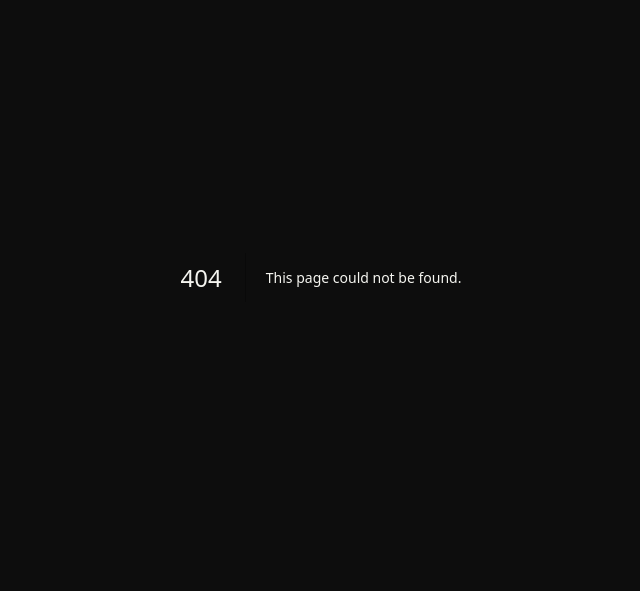
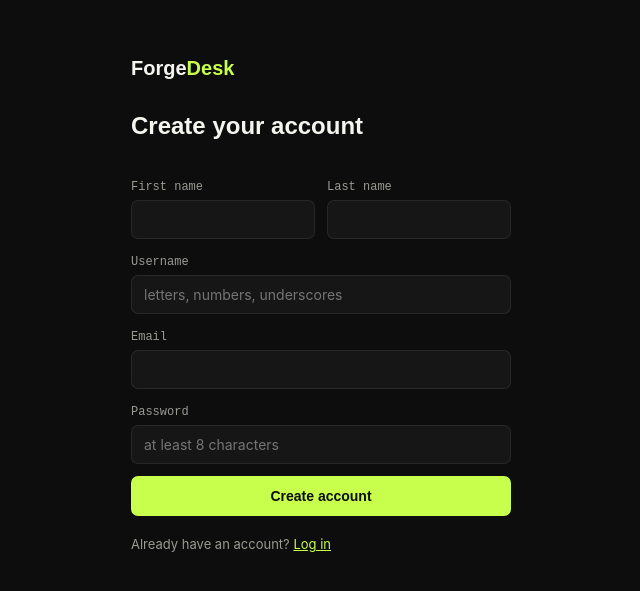
Before and after one commit to maxwellwire/ForgeDesk, a Next.js app: page /signup in a window 1280 px wide. Before the commit this address had no page. Shown: the part 123-714 px from the top of the page, without its empty margins (319-959 px from the left). Built offline with nearby package versions, Linux system fonts and the light colour scheme.

Commit message:
add signup page

```diff
--- /dev/null
+++ b/app/signup/page.tsx
@@ -0,0 +1,193 @@
+"use client";
+
+import { useState } from "react";
+import { useRouter } from "next/navigation";
+
+export default function SignupPage() {
+  const router = useRouter();
+  const [form, setForm] = useState({
+    firstName: "",
+    lastName: "",
+    username: "",
+    email: "",
+    password: "",
+  });
+  const [error, setError] = useState<string | null>(null);
+  const [loading, setLoading] = useState(false);
+
+  function update(field: string, value: string) {
+    setForm((prev) => ({ ...prev, [field]: value }));
+  }
+
+  async function handleSubmit(e: React.FormEvent) {
+    e.preventDefault();
+    setError(null);
+    setLoading(true);
+
+    try {
+      const res = await fetch("/api/auth/signup", {
+        method: "POST",
+        headers: { "Content-Type": "application/json" },
+        body: JSON.stringify(form),
+      });
+      const json = await res.json();
+
+      if (!json.success) {
+        setError(json.error?.message || "Signup failed. Please try again.");
+        setLoading(false);
+        return;
+      }
+
+      router.push("/dashboard");
+    } catch {
+      setError("Something went wrong. Please try again.");
+      setLoading(false);
+    }
+  }
+
+  return (
+    <main
+      style={{
+        minHeight: "100vh",
+        display: "flex",
+        alignItems: "center",
+        justifyContent: "center",
+        background: "#0D0D0D",
+        padding: "24px",
+        fontFamily: "Inter, sans-serif",
+      }}
+    >
+      <div style={{ width: "100%", maxWidth: 380 }}>
+        <p
+          style={{
+            fontFamily: "'Space Grotesk', sans-serif",
+            fontWeight: 700,
+            fontSize: 20,
+            color: "#F5F5F0",
+            marginBottom: 32,
+          }}
+        >
+          Forge<span style={{ color: "#C8FF4D" }}>Desk</span>
+        </p>
+
+        <h1
+          style={{
+            fontFamily: "'Space Grotesk', sans-serif",
+            fontWeight: 600,
+            fontSize: 24,
+            color: "#F5F5F0",
+            margin: "0 0 24px",
+          }}
+        >
+          Create your account
+        </h1>
+
+        <form onSubmit={handleSubmit}>
+          <div style={{ display: "flex", gap: 12 }}>
+            <div style={{ flex: 1 }}>
+              <label style={labelStyle}>First name</label>
+              <input
+                required
+                value={form.firstName}
+                onChange={(e) => update("firstName", e.target.value)}
+                style={inputStyle}
+              />
+            </div>
+            <div style={{ flex: 1 }}>
+              <label style={labelStyle}>Last name</label>
+              <input
+                required
+                value={form.lastName}
+                onChange={(e) => update("lastName", e.target.value)}
+                style={inputStyle}
+              />
+            </div>
+          </div>
+
+          <label style={labelStyle}>Username</label>
+          <input
+            required
+            value={form.username}
+            onChange={(e) => update("username", e.target.value)}
+            style={inputStyle}
+            placeholder="letters, numbers, underscores"
+          />
+
+          <label style={labelStyle}>Email</label>
+          <input
+            type="email"
+            required
+            value={form.email}
+            onChange={(e) => update("email", e.target.value)}
+            style={inputStyle}
+          />
+
+          <label style={labelStyle}>Password</label>
+          <input
+            type="password"
+            required
+            minLength={8}
+            value={form.password}
+            onChange={(e) => update("password", e.target.value)}
+            style={inputStyle}
+            placeholder="at least 8 characters"
+          />
+
+          {error && (
+            <p style={{ color: "#FF6B6B", fontSize: 13, marginTop: 4, marginBottom: 12 }}>
+              {error}
+            </p>
+          )}
+
+          <button
+            type="submit"
+            disabled={loading}
+            style={{
+              width: "100%",
+              marginTop: 12,
+              padding: "12px 16px",
+              background: loading ? "#8FBF3D" : "#C8FF4D",
+              color: "#0D0D0D",
+              border: "none",
+              borderRadius: 7,
+              fontWeight: 600,
+              fontSize: 14,
+              cursor: loading ? "default" : "pointer",
+            }}
+          >
+            {loading ? "Creating account…" : "Create account"}
+          </button>
+        </form>
+
+        <p style={{ color: "#9A9A93", fontSize: 13, marginTop: 20 }}>
+          Already have an account?{" "}
+          <a href="/login" style={{ color: "#C8FF4D" }}>
+            Log in
+          </a>
+        </p>
+      </div>
+    </main>
+  );
+}
+
+const labelStyle: React.CSSProperties = {
+  display: "block",
+  color: "#9A9A93",
+  fontSize: 12,
+  fontFamily: "'IBM Plex Mono', monospace",
+  marginBottom: 6,
+  marginTop: 16,
+};
+
+const inputStyle: React.CSSProperties = {
+  width: "100%",
+  padding: "10px 12px",
+  background: "#161616",
+  border: "1px solid rgba(255,255,255,0.08)",
+  borderRadius: 7,
+  color: "#F5F5F0",
+  fontSize: 14,
+  fontFamily: "Inter, sans-serif",
+  outline: "none",
+  boxSizing: "border-box",
+};
```
